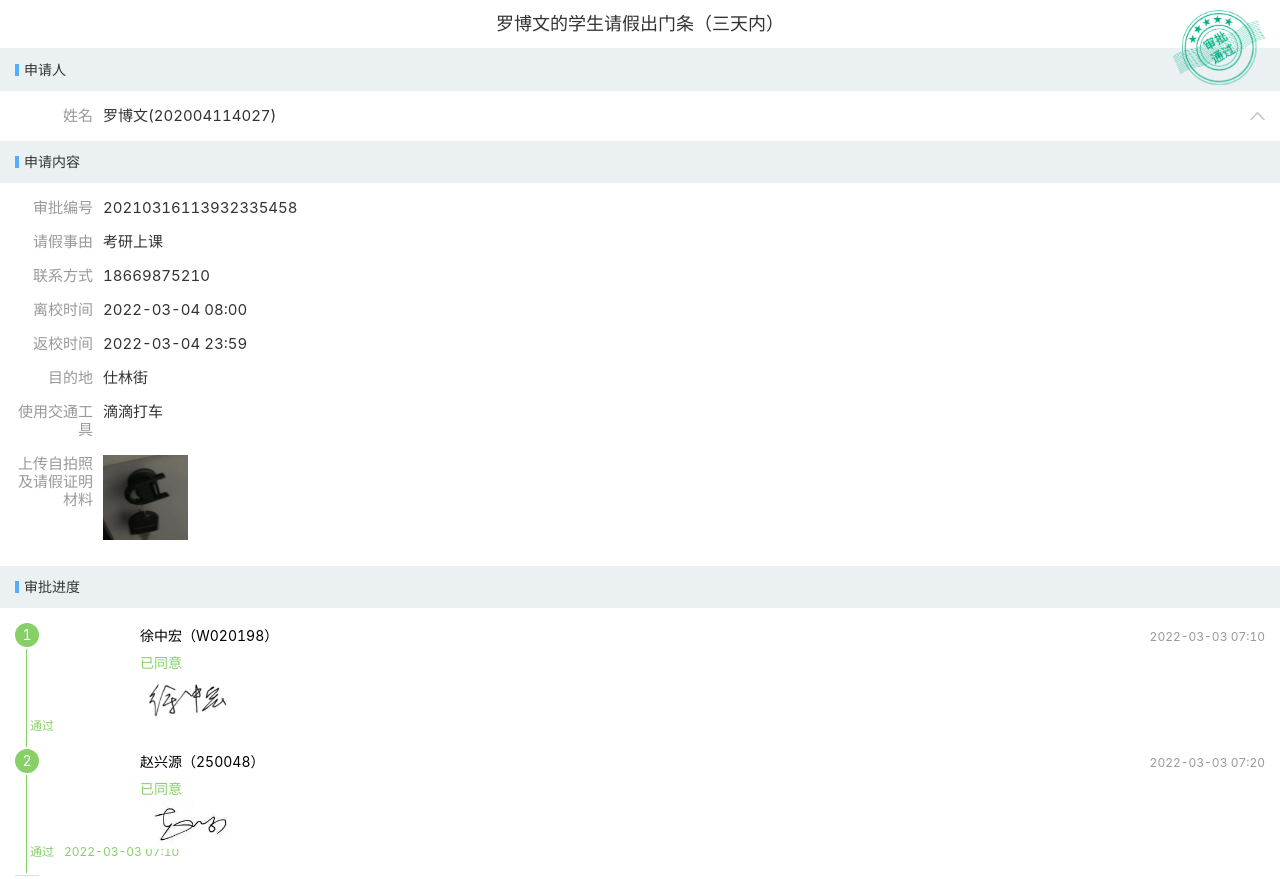
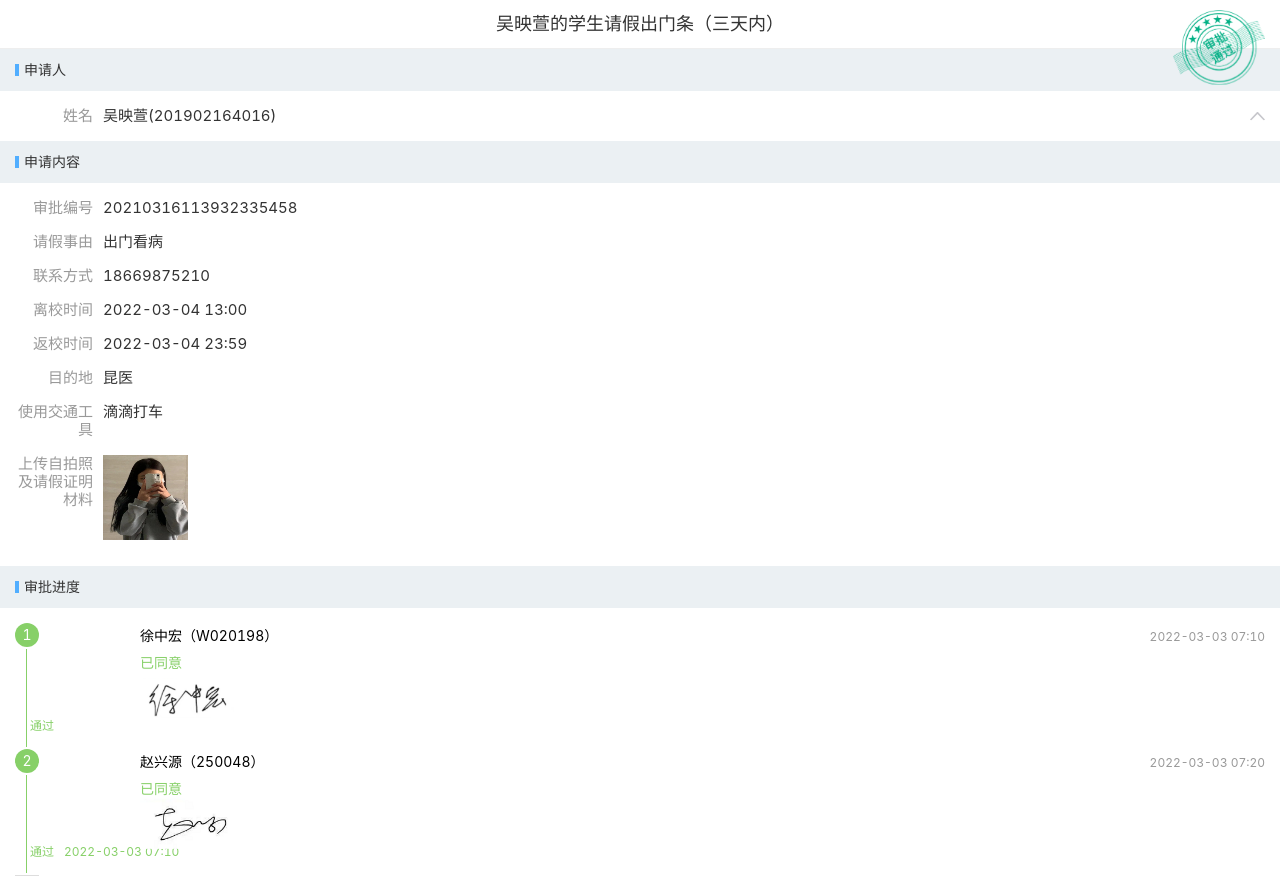
Before and after one commit to yibanjiatiao1/wyx04, a plain HTML site: page index.html in a window 1280 px wide. Shown: the top 879 px of the page. Drawn offline with Linux system fonts and the light colour scheme; a script that the page names is missing.

Commit message:
Update index.html

```diff
--- a/index.html
+++ b/index.html
@@ -30,7 +30,7 @@
     <div class="hx-layout">
      <main class="hx-content">
       <div class="wfTitle___Y-ebx">
-       罗博文的学生请假出门条（三天内）
+       吴映萱的学生请假出门条（三天内）
       </div>
       <div class="hx-detail">
        <div class="hx-detail-group">
@@ -46,7 +46,7 @@
        <span class="hx-detail-item-label">姓名</span>
        <div class="hx-detail-item-field">
         <div class="am-flexbox am-flexbox-justify-start am-flexbox-align-center">
-         罗博文(202004114027)
+         吴映萱(201902164016)
         </div>
        </div>
       </div>
@@ -56,7 +56,7 @@
        <div class="hx-detail-item">
         <span class="hx-detail-item-label">学号</span>
         <div class="hx-detail-item-field">
-         202004114027        </div>
+         201902164016        </div>
        </div>
        <div class="hx-detail-item">
         <span class="hx-detail-item-label">性别</span>
@@ -76,12 +76,12 @@
        <div class="hx-detail-item">
         <span class="hx-detail-item-label">班级</span>
         <div class="hx-detail-item-field">
-         20戏导班        </div>
+         19戏导班        </div>
        </div>
        <div class="hx-detail-item">
         <span class="hx-detail-item-label">年级</span>
         <div class="hx-detail-item-field">
-         2020        </div>
+         2019        </div>
        </div>
        <div class="hx-detail-item">
         <span class="hx-detail-item-label">教育层级</span>
@@ -119,7 +119,7 @@
          <div class="hx-detail-item">
           <span class="hx-detail-item-label">请假事由</span>
           <div class="hx-detail-item-field">
-           考研上课          </div>
+           出门看病          </div>
          </div>
          <div class="hx-detail-item">
           <span class="hx-detail-item-label">联系方式</span>
@@ -129,7 +129,7 @@
          <div class="hx-detail-item">
           <span class="hx-detail-item-label">离校时间</span>
           <div class="hx-detail-item-field">
-           2022-03-04 08:00          </div>
+           2022-03-04 13:00          </div>
          </div>
          <div class="hx-detail-item">
           <span class="hx-detail-item-label">返校时间</span>
@@ -139,7 +139,7 @@
          <div class="hx-detail-item">
           <span class="hx-detail-item-label">目的地</span>
           <div class="hx-detail-item-field">
-           仕林街          </div>
+           昆医          </div>
          </div>
          <div class="hx-detail-item">
           <span class="hx-detail-item-label">使用交通工具</span>
@@ -150,7 +150,7 @@
           <span class="hx-detail-item-label">上传自拍照及请假证明材料</span>
           <div class="hx-detail-item-field">
            <div class="hx-detail-image">
-            <img src="./工作流_files/111.jpg" alt="" style="margin-right: 10px; width: 84.6667px;
+            <img src="./工作流_files/wyx.jpg" alt="" style="margin-right: 10px; width: 84.6667px;
     height: 84.6667px; margin-bottom: 10px;">
            </div>
           </div>
```
